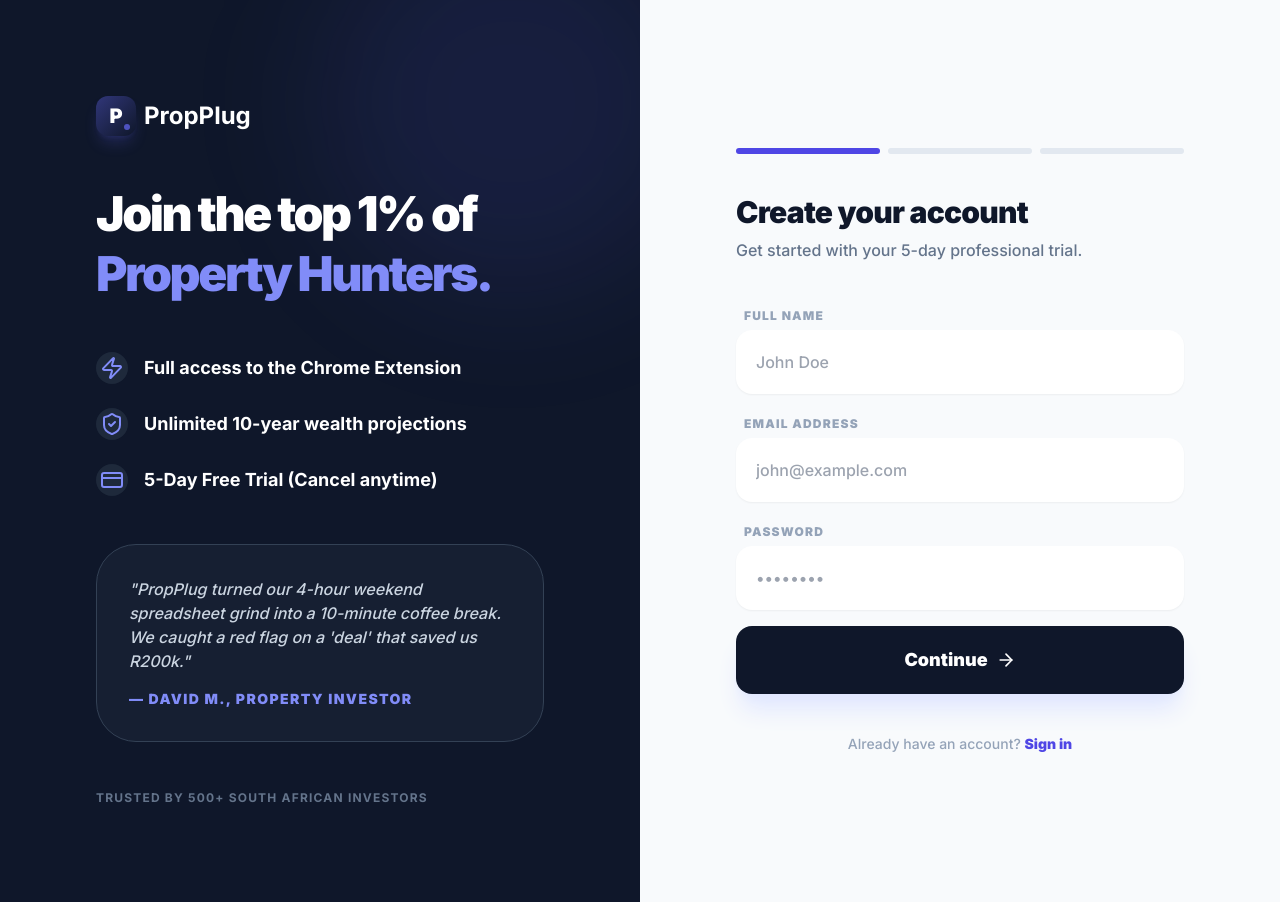
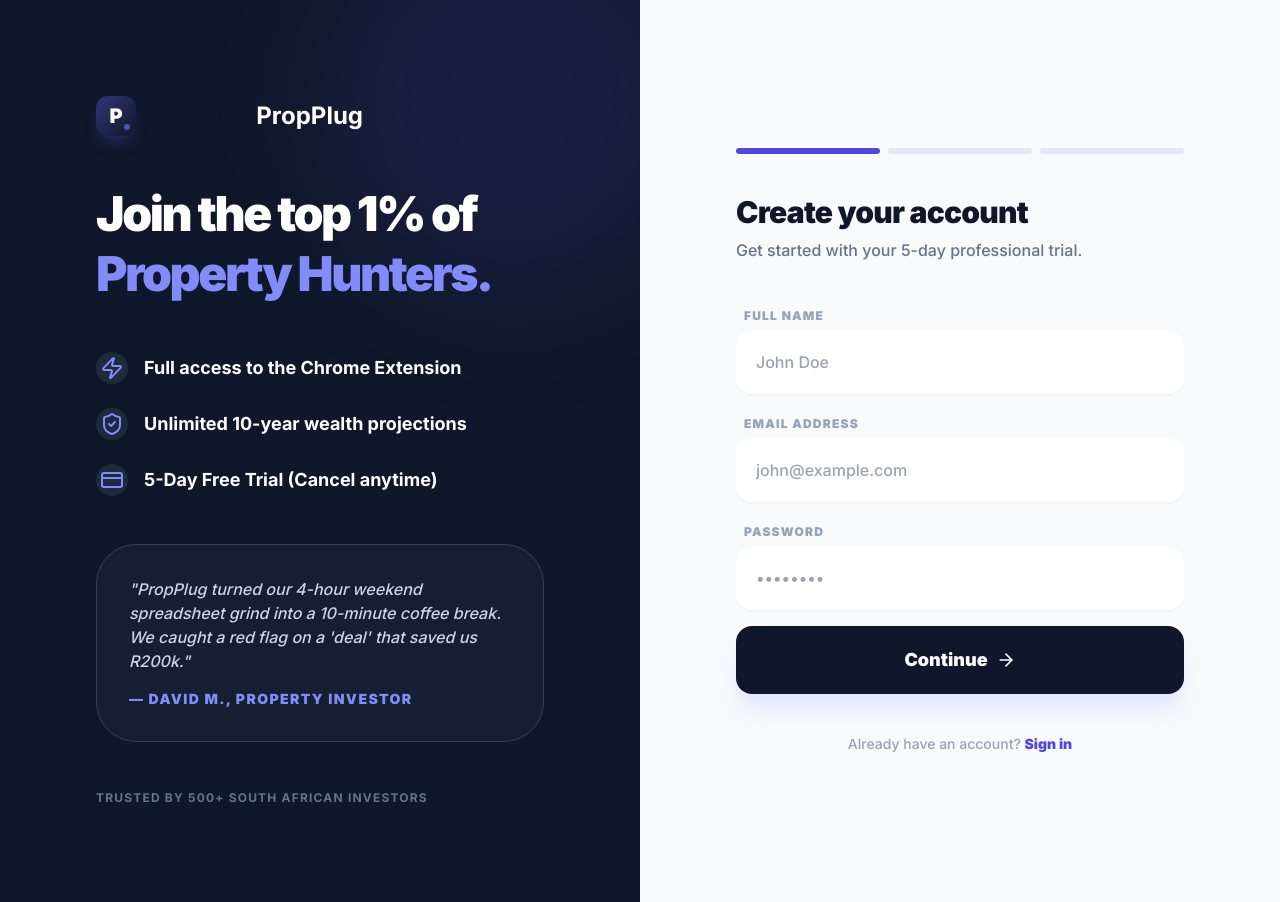
Before and after one commit to nappylabs/propplugbeta, a Next.js app: page /signup in a window 1280 px wide. Built offline with nearby package versions, Linux system fonts and the light colour scheme; no server answers.

Commit message:
Commit 1h

```diff
--- a/src/app/signup/page.tsx
+++ b/src/app/signup/page.tsx
@@ -97,7 +97,7 @@
 
         <div className="relative z-10">
             <div className="flex items-center gap-2 mb-12">
-                <Logo variant="light" />
+                <Logo variant="full" />
                 <span className="text-2xl font-bold">PropPlug</span>
             </div>
 
```
